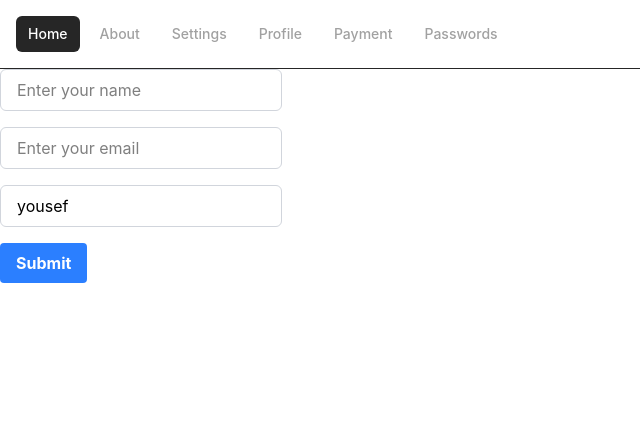
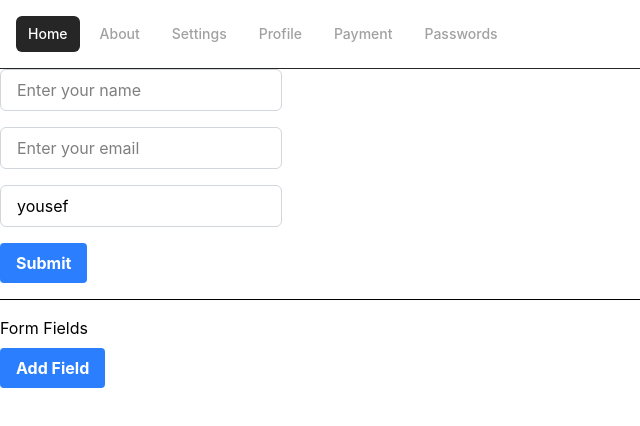
Before and after one commit to yousefdawood7/tanstack-router-demo, a React (Vite) app: page / in a window 1280 px wide. Shown: the top 426 px of the page, without its empty margins (0-640 px from the left). Built offline with nearby package versions, Linux system fonts and the light colour scheme.

Commit message:
feat: enhance form handling with dynamic address fields using useFieldArray

```diff
--- a/src/routes/index.tsx
+++ b/src/routes/index.tsx
@@ -1,5 +1,5 @@
 import { createFileRoute } from "@tanstack/react-router";
-import { useForm } from "react-hook-form";
+import { useFieldArray, useForm } from "react-hook-form";
 import { DevTool } from "@hookform/devtools";
 
 export const Route = createFileRoute("/")({
@@ -9,6 +9,7 @@ export const Route = createFileRoute("/")({
 type SignForm = {
   name: string;
   email: string;
+  address: { value: string }[];
 
   fields: {
     frontend: Record<string, unknown>;
@@ -34,6 +35,13 @@ function RouteComponent() {
       },
     },
   });
+
+  const { fields, append, remove } = useFieldArray({
+    control: form.control,
+    name: "address",
+  });
+
+  console.log(fields);
 
   return (
     <form
@@ -78,12 +86,38 @@ function RouteComponent() {
           {...form.register("fields.frontend.react")}
         />
       </p>
+      <div className="flex gap-2">
         <button
           type="submit"
           className="bg-blue-500 hover:bg-blue-700 text-white font-bold py-2 px-4 rounded"
         >
           Submit
         </button>
+      </div>
+
+      <hr />
+      <div className="space-y-2">
+        <h2>Form Fields</h2>
+        <button
+          type="button"
+          className="bg-blue-500 hover:bg-blue-700 text-white font-bold py-2 px-4 rounded"
+          onClick={() => {
+            append({ value: "" + Math.random() });
+          }}
+        >
+          Add Field
+        </button>
+        {fields.map((el, index) => (
+          <div key={el.id}>
+            <input
+              type="text"
+              {...form.register(`address.${index}.value`)}
+              className="border border-gray-300 rounded-md py-2 px-4 focus:outline-none focus:ring-2 focus:ring-blue-500"
+            />
+            <button onClick={() => remove(index)}>Remove</button>
+          </div>
+        ))}
+      </div>
       <DevTool control={form.control} />
     </form>
   );
```
Lines whose indentation alone changed are shown as unchanged.
